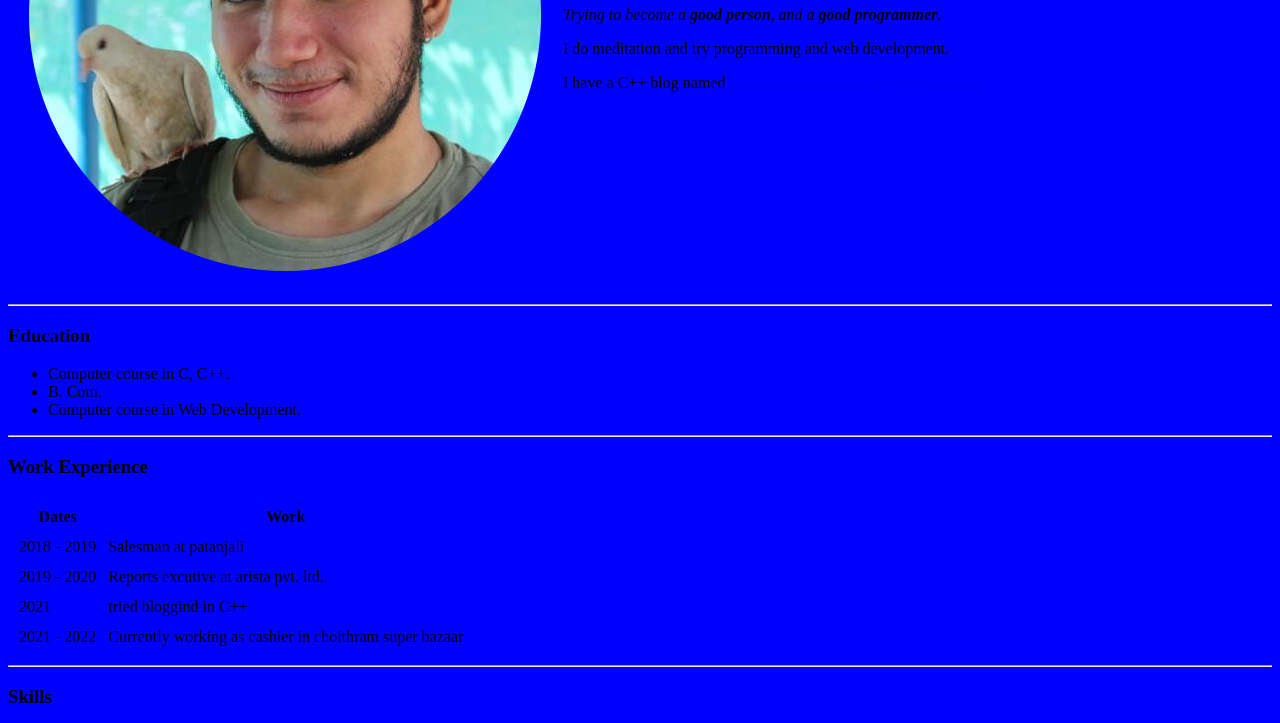
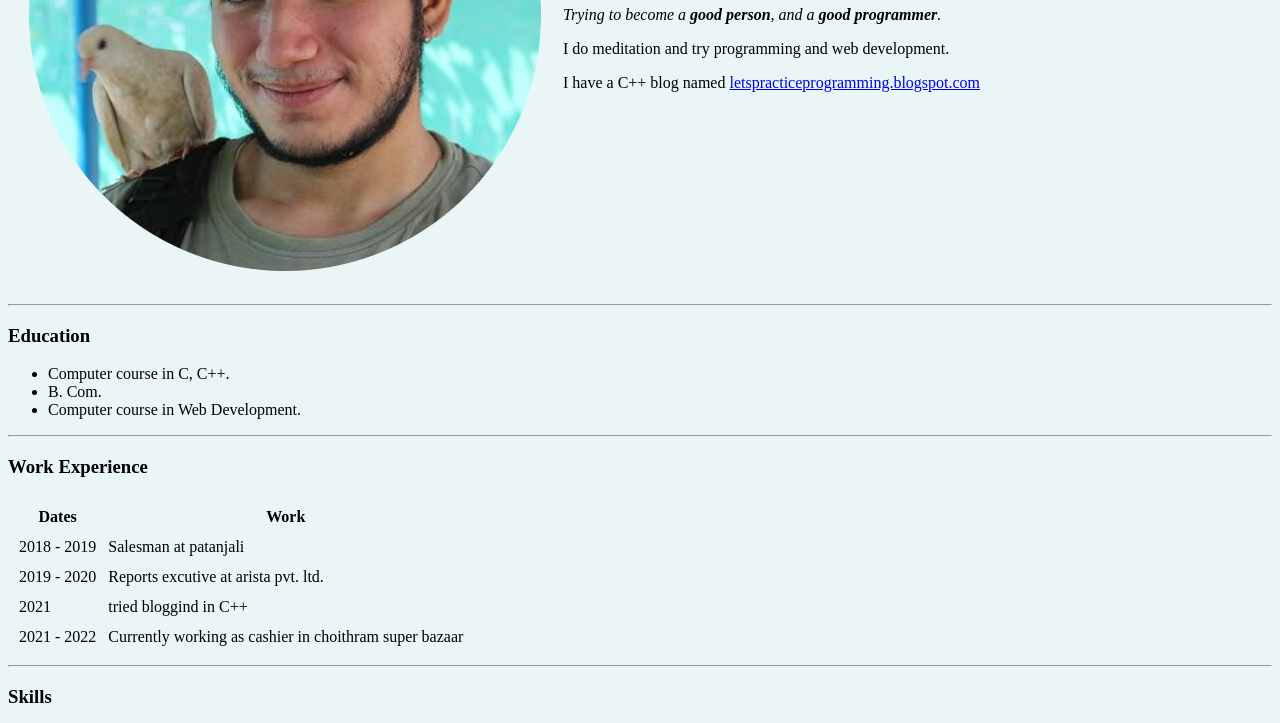
Before and after one commit to saurabhjaisinghani/cv, a plain HTML site: page index.html in a window 1280 px wide. Shown: the part 270-993 px from the top of the page. Drawn offline with Linux system fonts and the light colour scheme.

Commit message:
Update index.html

```diff
--- a/index.html
+++ b/index.html
@@ -4,7 +4,7 @@
         <meta charset="utf-8">
         <title>My personal website</title>
     </head>
-    <body style = "background-color: blue;">
+    <body style = "background-color: #eaf6f6;">
 		<table cellspacing = "20">
 			<tr>
 				<td><img src = "Images/My photo-modified.png" alt = "My profile photo"></td>
```
